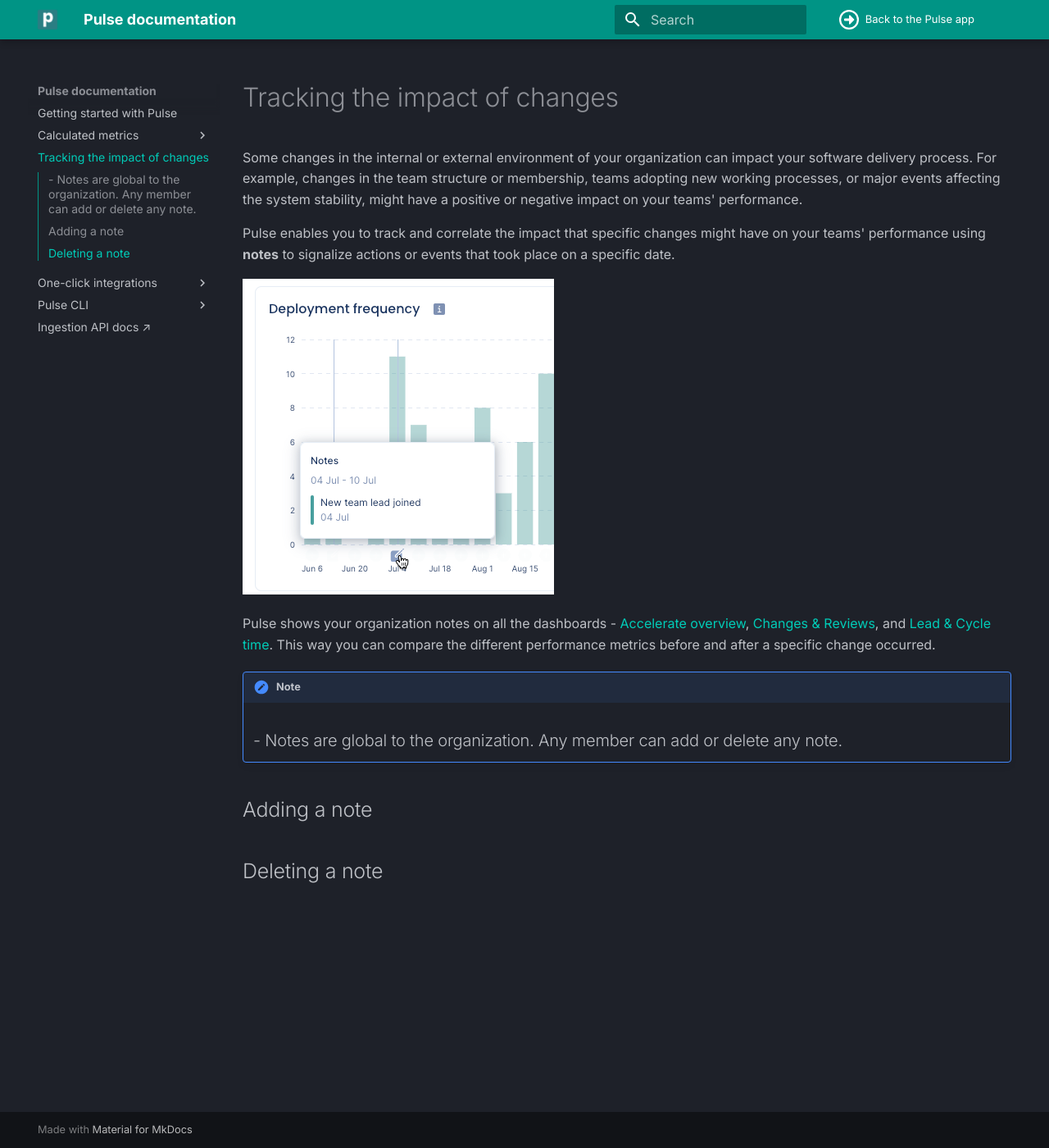
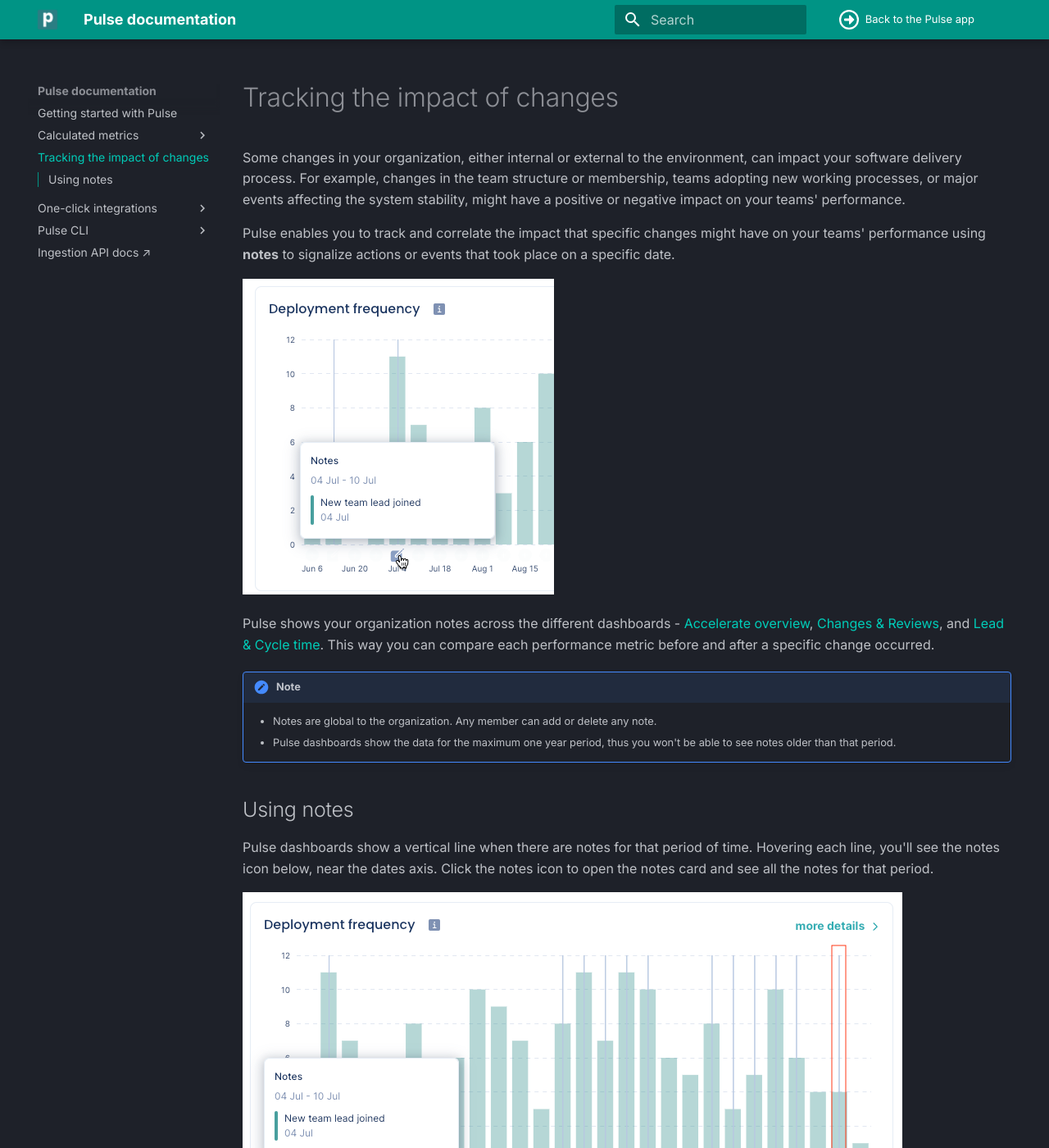
Before and after one commit to codacy/pulse-user-docs, an MkDocs documentation site: the page built from docs/notes.md, in a window 1280 px wide and 1400 px high. Shown: the whole window at 82% size. Built offline with MkDocs 1.6.1 and Material for MkDocs 9.7.7, drawn with Linux system fonts in a browser that asks for light colours; some of the changed text lies outside the part shown.

Commit message:
feat: Describe notes usage

```diff
--- a/docs/notes.md
+++ b/docs/notes.md
@@ -1,18 +1,27 @@
 # Tracking the impact of changes
 
-Some changes in the internal or external environment of your organization can impact your software delivery process. For example, changes in the team structure or membership, teams adopting new working processes, or major events affecting the system stability, might have a positive or negative impact on your teams' performance.
+Some changes in your organization, either internal or external to the environment, can impact your software delivery process. For example, changes in the team structure or membership, teams adopting new working processes, or major events affecting the system stability, might have a positive or negative impact on your teams' performance.
 
 Pulse enables you to track and correlate the impact that specific changes might have on your teams' performance using **notes** to signalize actions or events that took place on a specific date.
 
 ![Pulse notes](images/notes.png)
 
-Pulse shows your organization notes on all the dashboards - [Accelerate overview](metrics/accelerate.md), [Changes & Reviews](metrics/accelerate-changes.md), and [Lead & Cycle time](metrics/lead-cycle-time.md). This way you can compare the different performance metrics before and after a specific change occurred.
+Pulse shows your organization notes across the different dashboards - [Accelerate overview](metrics/accelerate.md), [Changes & Reviews](metrics/accelerate-changes.md), and [Lead & Cycle time](metrics/lead-cycle-time.md). This way you can compare each performance metric before and after a specific change occurred.
 
 !!! note
     -   Notes are global to the organization. Any member can add or delete any note.
-    -
+    -   Pulse dashboards show the data for the maximum one year period, thus you won't be able to see notes older than that period.
 
-<!--NOTE PROCEDURE: Add notes, delete notes-->
-## Adding a note
+## Using notes
 
-## Deleting a note
+Pulse dashboards show a vertical line when there are notes for that period of time. Hovering each line, you'll see the notes icon below, near the dates axis. Click the notes icon to open the notes card and see all the notes for that period.
+
+![Pulse notes card](images/notes-card.png)
+
+On the notes card, you can add new notes for the same period and delete existing notes.
+
+![Add or delete Pulse notes](images/notes-add-delete.png)
+
+To add a new note for a specific date period, hover the mouse below that period near the date axis and click the add icon.
+
+![Add a new note to Pulse](images/notes-add-new.png)
```
Also changed, not shown: docs/images/notes-add-delete.png (added), docs/images/notes-add-new.png (added), docs/images/notes-card.png (added).
